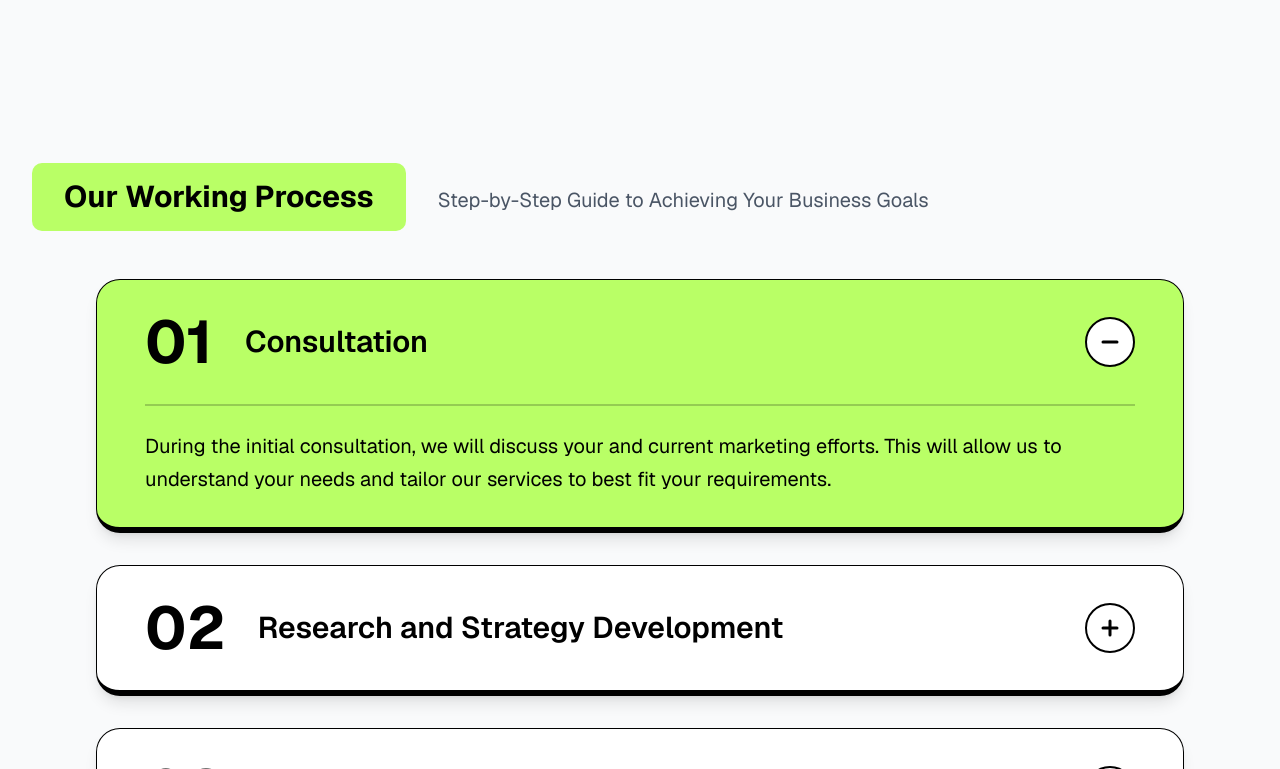
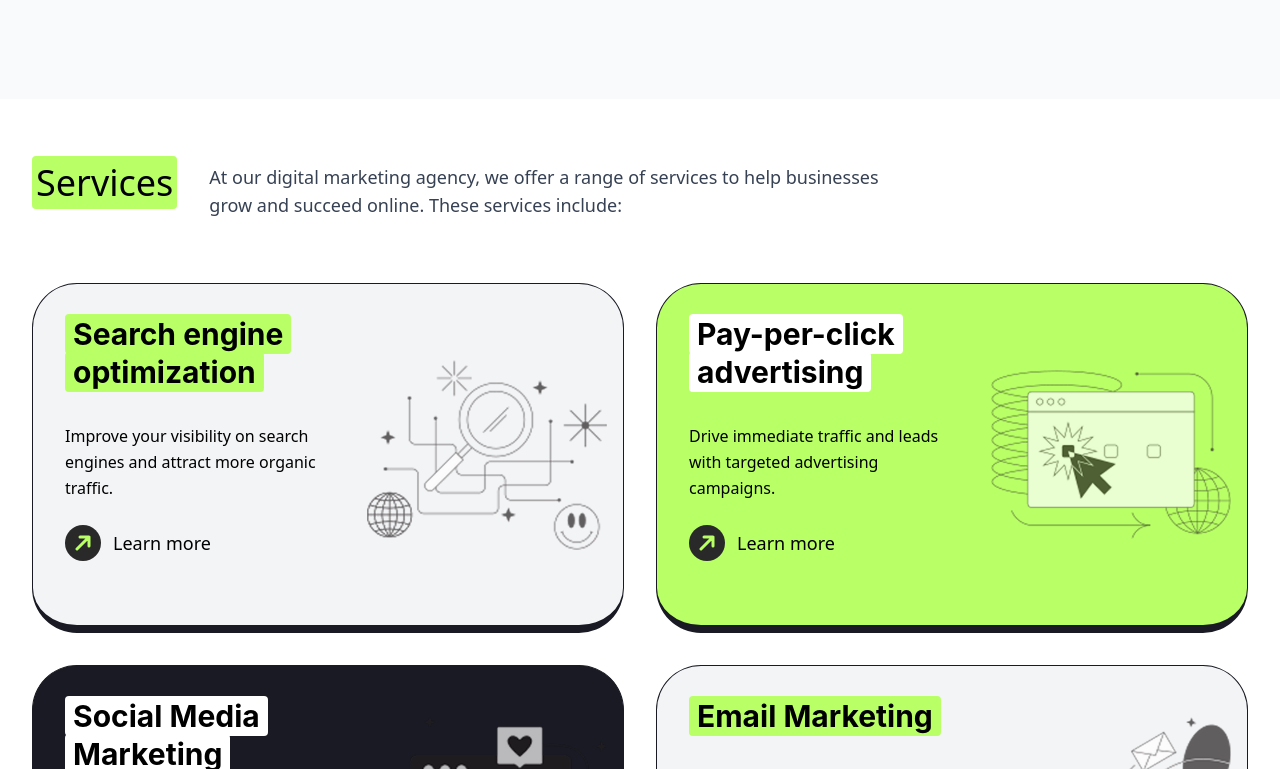
Before and after one commit to Maximus5470/Ecell-Website, a Next.js app: page / in a window 1280 px wide. Shown: the part 651-1420 px from the top of the page. Built offline with nearby package versions, Linux system fonts and the light colour scheme.

Commit message:
added sample content to cards and an animation to show it when one clicks on learn more.

```diff
--- a/app/page.tsx
+++ b/app/page.tsx
@@ -49,6 +49,7 @@ export default function Home() {
   return (
     <div>
       <Hero/>
+        <ServicesSection/>
       <div className="bg-gray-50 py-16">
         <div className="font-sans max-w-7xl mx-auto px-8 mb-12">
           <div className="flex flex-col lg:flex-row lg:items-baseline mb-12">
--- a/components/ServiceCard.tsx
+++ b/components/ServiceCard.tsx
@@ -5,6 +5,8 @@ interface ServiceCardProps {
   title: string;
   description: string;
   icon: string;
+  isExpanded?: boolean;
+  onToggleExpand?: () => void;
 }
 
 // Service styling configuration
@@ -66,9 +68,45 @@ const ArrowIcon = ({ isDarkTheme }: { isDarkTheme: boolean }) => (
   </svg>
 );
 
-export default function ServiceCard({ title, description, icon }: ServiceCardProps): React.JSX.Element {
+export default function ServiceCard({ title, description, icon, isExpanded = false, onToggleExpand }: ServiceCardProps): React.JSX.Element {
   const styles = serviceStyles[title] || defaultStyle;
   const isDarkTheme = title === 'Social Media Marketing' || title === 'Analytics and Tracking';
+
+  // Sample expanded content for each service
+  const expandedContent = {
+    'Search engine optimization': {
+      details: 'Our comprehensive SEO strategy includes keyword research, on-page optimization, technical SEO audits, and link building campaigns to improve your search rankings.',
+      features: ['Keyword Research & Analysis', 'On-Page SEO Optimization', 'Technical SEO Audits', 'Link Building Strategy', 'Content Optimization', 'Local SEO'],
+      benefits: 'Increase organic traffic by up to 300% within 6 months with our proven SEO methodologies and data-driven approach.'
+    },
+    'Pay-per-click advertising': {
+      details: 'Maximize your ROI with our data-driven PPC campaigns across Google Ads, Facebook, Instagram, and other major advertising platforms.',
+      features: ['Campaign Strategy & Setup', 'Ad Copy Creation', 'Landing Page Optimization', 'Bid Management', 'A/B Testing', 'Performance Tracking'],
+      benefits: 'Generate qualified leads with an average 250% return on ad spend through optimized campaigns and strategic targeting.'
+    },
+    'Social Media Marketing': {
+      details: 'Build a strong social presence with engaging content, community management, and strategic social advertising across all major platforms.',
+      features: ['Content Strategy & Creation', 'Community Management', 'Social Media Advertising', 'Influencer Partnerships', 'Analytics & Reporting', 'Brand Monitoring'],
+      benefits: 'Increase brand awareness and engagement rates by up to 400% across all social platforms with consistent, quality content.'
+    },
+    'Email Marketing': {
+      details: 'Create personalized email campaigns that convert subscribers into loyal customers with our advanced automation and segmentation tools.',
+      features: ['Email Campaign Design', 'List Segmentation', 'Automated Workflows', 'Personalization', 'A/B Testing', 'Performance Analytics'],
+      benefits: 'Achieve average open rates of 28% and click-through rates of 4.5% with our targeted and personalized email campaigns.'
+    },
+    'Content Creation': {
+      details: 'Develop compelling, SEO-optimized content that resonates with your audience and drives meaningful engagement across all channels.',
+      features: ['Blog Posts & Articles', 'Video Production', 'Graphic Design', 'Infographics', 'Case Studies', 'Social Media Content'],
+      benefits: 'Increase website traffic by 200% and improve lead generation through high-quality, engaging content that converts.'
+    },
+    'Analytics and Tracking': {
+      details: 'Gain deep insights into your marketing performance with advanced analytics, comprehensive reporting, and actionable recommendations.',
+      features: ['Google Analytics Setup', 'Custom Dashboards', 'Conversion Tracking', 'Performance Reports', 'ROI Analysis', 'Competitor Analysis'],
+      benefits: 'Make data-driven decisions that improve marketing ROI by an average of 180% through detailed insights and optimization.'
+    }
+  };
+
+  const currentContent = expandedContent[title as keyof typeof expandedContent] || expandedContent['Search engine optimization'];
 
   // Function to render title with proper line breaks and individual span backgrounds
   const renderTitle = () => {
@@ -116,7 +154,11 @@ export default function ServiceCard({ title, description, icon }: ServiceCardPro
 
   return (
     <div
-      className={`relative p-6 sm:p-8 rounded-[45px] min-h-[280px] sm:min-h-[320px] lg:min-h-[350px] flex flex-col justify-between transition-colors duration-200 ${styles.cardBg} overflow-hidden`}
+      className={`relative p-6 sm:p-8 rounded-[45px] flex flex-col justify-between transition-all duration-500 ${styles.cardBg} overflow-hidden ${
+        isExpanded
+          ? 'min-h-[600px] sm:min-h-[700px]'
+          : 'min-h-[280px] sm:min-h-[320px] lg:min-h-[350px]'
+      }`}
       style={{
         border: '1px solid #191A23',
         borderBottomWidth: '8px',
@@ -124,32 +166,68 @@ export default function ServiceCard({ title, description, icon }: ServiceCardPro
       }}
     >
       {/* Illustration */}
-      <div className="absolute top-1/2 right-4 transform -translate-y-1/2 w-48 h-48 sm:w-56 sm:h-56 lg:w-64 lg:h-64 opacity-70">
+      <div className={`absolute right-4 w-44 h-44 sm:w-52 sm:h-52 lg:w-60 lg:h-60 opacity-70 transition-all duration-500 ${
+        isExpanded
+          ? 'top-8 transform-none'
+          : 'top-1/2 transform -translate-y-1/2'
+      }`}>
         <Image
           src={icon}
           alt={`${title} illustration`}
           fill
           className="object-contain"
-          sizes="(max-width: 640px) 192px, (max-width: 1024px) 224px, 256px"
+          sizes="(max-width: 640px) 176px, (max-width: 1024px) 208px, 240px"
         />
       </div>
 
       {/* Content */}
-      <div className="relative z-10 flex flex-col justify-between h-full">
+      <div className="relative z-10 flex flex-col justify-between h-full pr-48 sm:pr-56 lg:pr-64">
         <div>
           {renderTitle()}
+
+          {/* Basic Description */}
+          <p className={`text-base ${styles.textColor} mb-6 leading-relaxed`}>
+            {description}
+          </p>
+
+          {/* Expanded Content */}
+          {isExpanded && (
+            <div className={`mt-6 space-y-6 ${styles.textColor}`}>
+              <div>
+                <h4 className="text-lg font-semibold mb-3">Overview</h4>
+                <p className="leading-relaxed pr-4">{currentContent.details}</p>
+              </div>
+
+              <div>
+                <h4 className="text-lg font-semibold mb-3">What We Include</h4>
+                <ul className="grid grid-cols-1 gap-2 pr-4">
+                  {currentContent.features.map((feature, idx) => (
+                    <li key={idx} className="flex items-center">
+                      <span className="mr-2 text-[#B9FF66] flex-shrink-0">✓</span>
+                      <span className="text-sm">{feature}</span>
+                    </li>
+                  ))}
+                </ul>
+              </div>
+
+              <div className={`p-4 rounded-lg mr-4 ${isDarkTheme ? 'bg-white/10' : 'bg-black/5'}`}>
+                <h4 className="text-lg font-semibold mb-2">Expected Results</h4>
+                <p className="leading-relaxed text-sm">{currentContent.benefits}</p>
+              </div>
+            </div>
+          )}
         </div>
 
         <div className="mt-auto">
-          <a
-            href="#"
-            className={`inline-flex items-center text-base sm:text-lg font-medium ${styles.textColor} group transition-transform duration-200 hover:translate-x-1`}
+          <button
+            onClick={onToggleExpand}
+            className={`inline-flex items-center text-base sm:text-lg font-medium ${styles.textColor} group transition-transform duration-200 hover:translate-x-1 cursor-pointer`}
           >
             <span className="mr-3 flex items-center justify-center group-hover:scale-105 transition-transform duration-200">
               <ArrowIcon isDarkTheme={isDarkTheme} />
             </span>
-            Learn more
-          </a>
+            {isExpanded ? 'Show less' : 'Learn more'}
+          </button>
         </div>
       </div>
     </div>
--- a/sections/ServicesSection.tsx
+++ b/sections/ServicesSection.tsx
@@ -44,6 +44,11 @@ const servicesData: ServiceData[] = [
 
 export default function ServicesSection(): React.JSX.Element {
   const [hoveredIndex, setHoveredIndex] = useState<number | null>(null);
+  const [expandedIndex, setExpandedIndex] = useState<number | null>(null);
+
+  const handleToggleExpand = (index: number) => {
+    setExpandedIndex(expandedIndex === index ? null : index);
+  };
 
   return (
     <section className="py-16 px-4 sm:px-6 lg:px-8 bg-white">
@@ -61,24 +66,32 @@ export default function ServicesSection(): React.JSX.Element {
         </div>
 
         {/* Services Grid */}
-        <div className="grid grid-cols-1 lg:grid-cols-2 gap-6 lg:gap-8 transition-all duration-700 ease-in-out">
+        <div className={`transition-all duration-700 ease-in-out ${
+          expandedIndex !== null ? 'grid grid-cols-1 gap-6' : 'grid grid-cols-1 lg:grid-cols-2 gap-6 lg:gap-8'
+        }`}>
           {servicesData.map((service, index) => (
             <div
               key={index}
-              className={`transition-all duration-700 ease-in-out transform-gpu ${
-                hoveredIndex === null
+              className={`transition-all duration-500 ease-out transform-gpu ${
+                expandedIndex !== null
+                  ? expandedIndex === index
+                    ? 'scale-100 translate-y-0 z-10 relative'
+                    : 'scale-95 translate-y-4 opacity-60 pointer-events-none'
+                  : hoveredIndex === null
                   ? 'scale-100 translate-y-0'
                   : hoveredIndex === index
-                  ? 'scale-110 -translate-y-4 z-10 relative'
-                  : 'scale-95 translate-y-8 opacity-80'
+                  ? 'scale-105 -translate-y-2 z-10 relative shadow-lg'
+                  : 'scale-98 translate-y-2 opacity-90'
               }`}
-              onMouseEnter={() => setHoveredIndex(index)}
-              onMouseLeave={() => setHoveredIndex(null)}
+              onMouseEnter={() => expandedIndex === null && setHoveredIndex(index)}
+              onMouseLeave={() => expandedIndex === null && setHoveredIndex(null)}
             >
               <ServiceCard
                 title={service.title}
                 description={service.description}
                 icon={service.icon}
+                isExpanded={expandedIndex === index}
+                onToggleExpand={() => handleToggleExpand(index)}
               />
             </div>
           ))}
```
